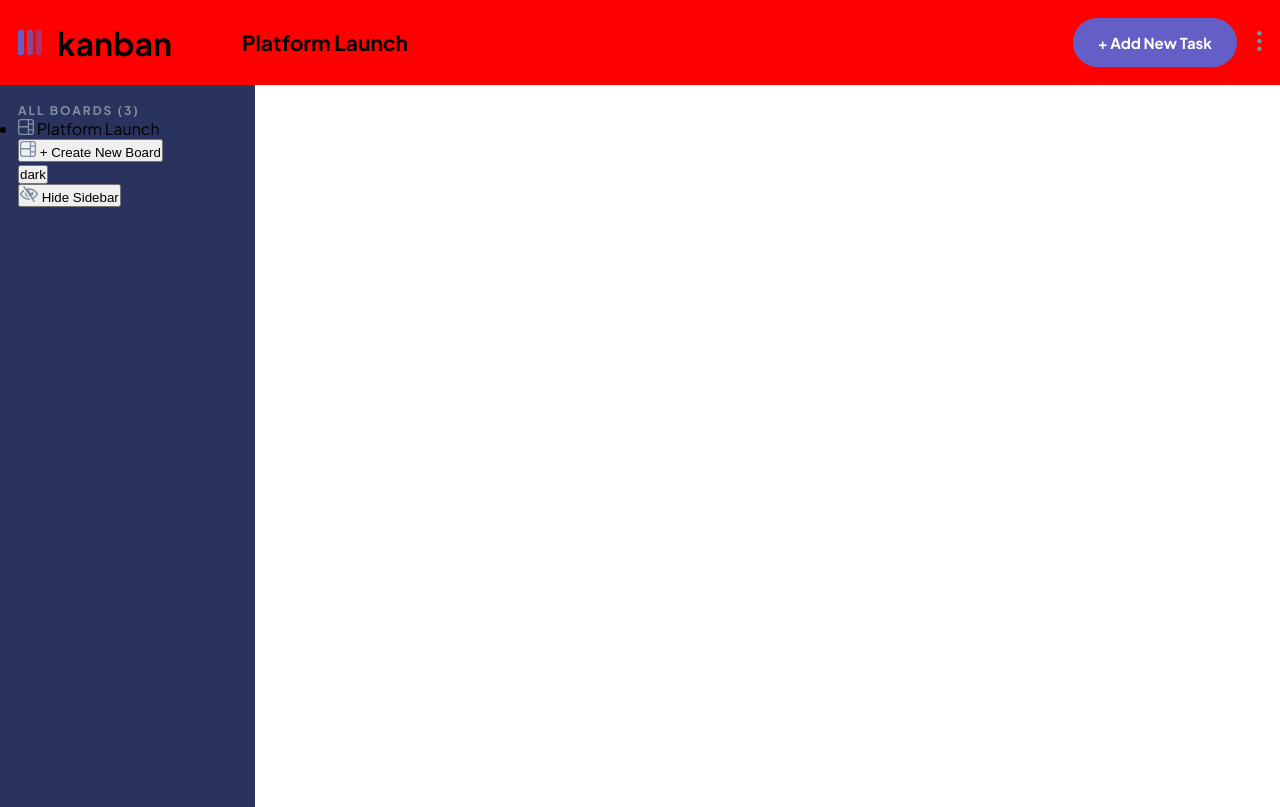
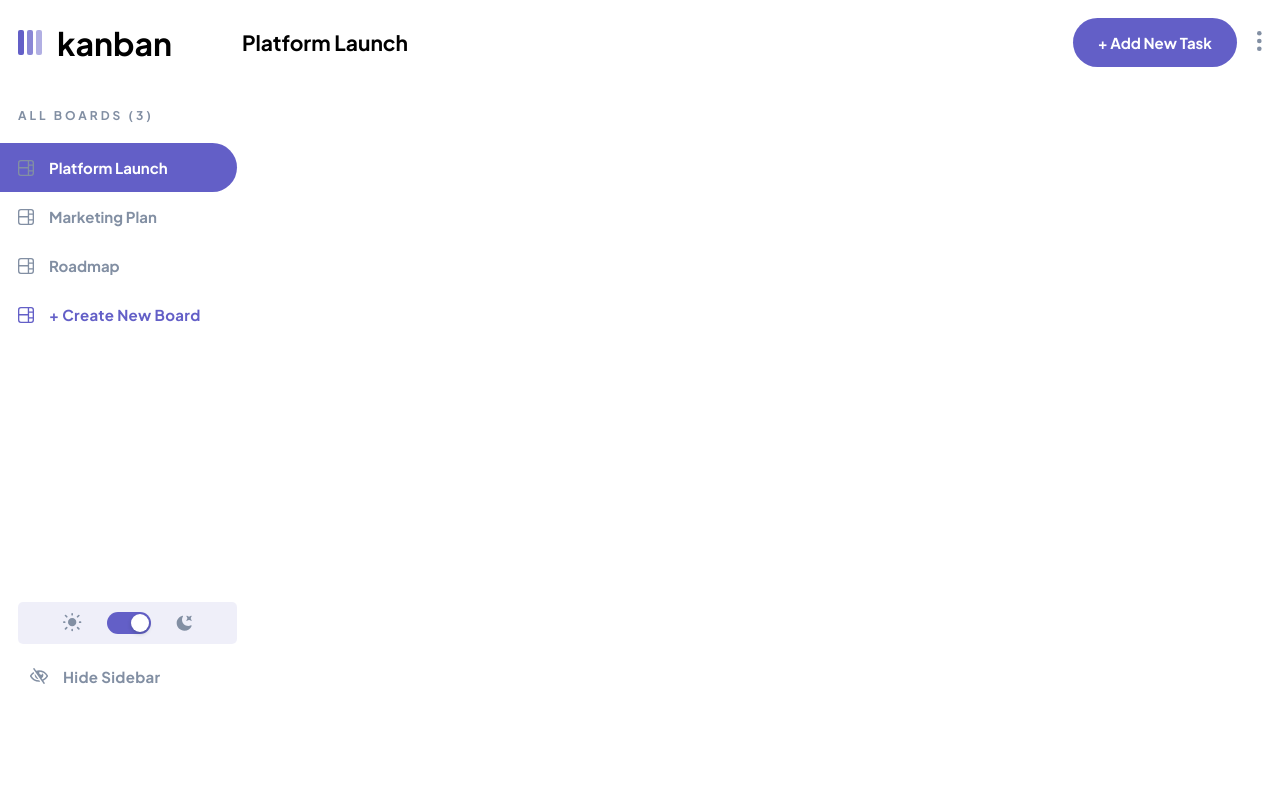
Before and after one commit to NurgulYunusova/Kanban-Task-Management, a React (Vite) app: page / in a window 1280 px wide. Built offline with nearby package versions, Linux system fonts and the light colour scheme.

Commit message:
sidebar completed

```diff
--- a/package.json
+++ b/package.json
@@ -10,6 +10,7 @@
     "preview": "vite preview"
   },
   "dependencies": {
+    "antd": "^5.15.0",
     "react": "^18.2.0",
     "react-dom": "^18.2.0",
     "sass": "^1.71.1"
--- a/src/components/header/header.scss
+++ b/src/components/header/header.scss
@@ -4,7 +4,6 @@
 header {
   width: 100vw;
   height: 100%;
-  background-color: red;
 
   .container {
     padding: 18px;
--- a/src/components/sidebar/Sidebar.jsx
+++ b/src/components/sidebar/Sidebar.jsx
@@ -1,16 +1,22 @@
 import "./sidebar.scss";
+import { Switch } from "antd";
 
 function Sidebar() {
   return (
     <>
       <div className="sidebar">
         <div className="sidebarContainer">
+          <div className="topSection">
             <h3>All boards (3)</h3>
 
             <div className="boardsNames">
               <ul>
-              <li>
-                <svg width="16" height="16" xmlns="http://www.w3.org/2000/svg">
+                <li className="active">
+                  <svg
+                    width="16"
+                    height="16"
+                    xmlns="http://www.w3.org/2000/svg"
+                  >
                     <path
                       d="M0 2.889A2.889 2.889 0 0 1 2.889 0H13.11A2.889 2.889 0 0 1 16 2.889V13.11A2.888 2.888 0 0 1 13.111 16H2.89A2.889 2.889 0 0 1 0 13.111V2.89Zm1.333 5.555v4.667c0 .859.697 1.556 1.556 1.556h6.889V8.444H1.333Zm8.445-1.333V1.333h-6.89A1.556 1.556 0 0 0 1.334 2.89V7.11h8.445Zm4.889-1.333H11.11v4.444h3.556V5.778Zm0 5.778H11.11v3.11h2a1.556 1.556 0 0 0 1.556-1.555v-1.555Zm0-7.112V2.89a1.555 1.555 0 0 0-1.556-1.556h-2v3.111h3.556Z"
                       fill="#828FA3"
@@ -18,21 +24,61 @@ function Sidebar() {
                   </svg>{" "}
                   Platform Launch
                 </li>
-            </ul>
-          </div>
-
-          <button>
-            <svg width="16" height="16" xmlns="http://www.w3.org/2000/svg">
+                <li>
+                  <svg
+                    width="16"
+                    height="16"
+                    xmlns="http://www.w3.org/2000/svg"
+                  >
                     <path
                       d="M0 2.889A2.889 2.889 0 0 1 2.889 0H13.11A2.889 2.889 0 0 1 16 2.889V13.11A2.888 2.888 0 0 1 13.111 16H2.89A2.889 2.889 0 0 1 0 13.111V2.89Zm1.333 5.555v4.667c0 .859.697 1.556 1.556 1.556h6.889V8.444H1.333Zm8.445-1.333V1.333h-6.89A1.556 1.556 0 0 0 1.334 2.89V7.11h8.445Zm4.889-1.333H11.11v4.444h3.556V5.778Zm0 5.778H11.11v3.11h2a1.556 1.556 0 0 0 1.556-1.555v-1.555Zm0-7.112V2.89a1.555 1.555 0 0 0-1.556-1.556h-2v3.111h3.556Z"
                       fill="#828FA3"
                     />
                   </svg>{" "}
+                  Marketing Plan
+                </li>
+                <li>
+                  <svg
+                    width="16"
+                    height="16"
+                    xmlns="http://www.w3.org/2000/svg"
+                  >
+                    <path
+                      d="M0 2.889A2.889 2.889 0 0 1 2.889 0H13.11A2.889 2.889 0 0 1 16 2.889V13.11A2.888 2.888 0 0 1 13.111 16H2.89A2.889 2.889 0 0 1 0 13.111V2.89Zm1.333 5.555v4.667c0 .859.697 1.556 1.556 1.556h6.889V8.444H1.333Zm8.445-1.333V1.333h-6.89A1.556 1.556 0 0 0 1.334 2.89V7.11h8.445Zm4.889-1.333H11.11v4.444h3.556V5.778Zm0 5.778H11.11v3.11h2a1.556 1.556 0 0 0 1.556-1.555v-1.555Zm0-7.112V2.89a1.555 1.555 0 0 0-1.556-1.556h-2v3.111h3.556Z"
+                      fill="#828FA3"
+                    />
+                  </svg>{" "}
+                  Roadmap
+                </li>
+              </ul>
+            </div>
+
+            <button className="createNew">
+              <svg width="16" height="16" xmlns="http://www.w3.org/2000/svg">
+                <path
+                  d="M0 2.889A2.889 2.889 0 0 1 2.889 0H13.11A2.889 2.889 0 0 1 16 2.889V13.11A2.888 2.888 0 0 1 13.111 16H2.89A2.889 2.889 0 0 1 0 13.111V2.89Zm1.333 5.555v4.667c0 .859.697 1.556 1.556 1.556h6.889V8.444H1.333Zm8.445-1.333V1.333h-6.89A1.556 1.556 0 0 0 1.334 2.89V7.11h8.445Zm4.889-1.333H11.11v4.444h3.556V5.778Zm0 5.778H11.11v3.11h2a1.556 1.556 0 0 0 1.556-1.555v-1.555Zm0-7.112V2.89a1.555 1.555 0 0 0-1.556-1.556h-2v3.111h3.556Z"
+                  fill="#635fc7"
+                />
+              </svg>{" "}
               + Create New Board
             </button>
+          </div>
 
-          <div className="toggleModes">
-            <button>dark </button>
+          <div className="bottomSection">
+            <div className="toggleMode">
+              <svg width="19" height="19" xmlns="http://www.w3.org/2000/svg">
+                <path
+                  d="M9.167 15.833a.833.833 0 0 1 .833.834v.833a.833.833 0 0 1-1.667 0v-.833a.833.833 0 0 1 .834-.834ZM3.75 13.75a.833.833 0 0 1 .59 1.422l-1.25 1.25a.833.833 0 0 1-1.18-1.178l1.25-1.25a.833.833 0 0 1 .59-.244Zm10.833 0c.221 0 .433.088.59.244l1.25 1.25a.833.833 0 0 1-1.179 1.178l-1.25-1.25a.833.833 0 0 1 .59-1.422ZM9.167 5a4.167 4.167 0 1 1 0 8.334 4.167 4.167 0 0 1 0-8.334Zm-7.5 3.333a.833.833 0 0 1 0 1.667H.833a.833.833 0 1 1 0-1.667h.834Zm15.833 0a.833.833 0 0 1 0 1.667h-.833a.833.833 0 0 1 0-1.667h.833Zm-1.667-6.666a.833.833 0 0 1 .59 1.422l-1.25 1.25a.833.833 0 1 1-1.179-1.178l1.25-1.25a.833.833 0 0 1 .59-.244Zm-13.333 0c.221 0 .433.088.59.244l1.25 1.25a.833.833 0 0 1-1.18 1.178L1.91 3.09a.833.833 0 0 1 .59-1.422ZM9.167 0A.833.833 0 0 1 10 .833v.834a.833.833 0 1 1-1.667 0V.833A.833.833 0 0 1 9.167 0Z"
+                  fill="#828FA3"
+                />
+              </svg>
+              <Switch defaultChecked style={{ backgroundColor: "#635fc7" }} />
+              <svg width="16" height="16" xmlns="http://www.w3.org/2000/svg">
+                <path
+                  d="M6.474.682c.434-.11.718.406.481.78A6.067 6.067 0 0 0 6.01 4.72c0 3.418 2.827 6.187 6.314 6.187.89.002 1.77-.182 2.584-.54.408-.18.894.165.724.57-1.16 2.775-3.944 4.73-7.194 4.73-4.292 0-7.771-3.41-7.771-7.615 0-3.541 2.466-6.518 5.807-7.37Zm8.433.07c.442-.294.969.232.674.674l-.525.787a1.943 1.943 0 0 0 0 2.157l.525.788c.295.441-.232.968-.674.673l-.787-.525a1.943 1.943 0 0 0-2.157 0l-.786.525c-.442.295-.97-.232-.675-.673l.525-.788a1.943 1.943 0 0 0 0-2.157l-.525-.787c-.295-.442.232-.968.674-.673l.787.525a1.943 1.943 0 0 0 2.157 0Z"
+                  fill="#828FA3"
+                />
+              </svg>
             </div>
 
             <div className="hideSidebarButton">
@@ -48,6 +94,7 @@ function Sidebar() {
             </div>
           </div>
         </div>
+      </div>
     </>
   );
 }
--- a/src/components/sidebar/sidebar.scss
+++ b/src/components/sidebar/sidebar.scss
@@ -3,18 +3,127 @@
 
 .sidebar {
   width: 255px;
-  background-color: rgb(41, 51, 93);
-  height: calc(100vh - 77.6px);
+  height: 618.7px;
   font-family: $base-font;
 
   &Container {
-    padding: 18px;
+    padding: 18px 18px 18px 0;
+    height: 100%;
+
+    .topSection {
+      height: 80%;
+    }
+
+    .bottomSection {
+      height: 20%;
+      display: flex;
+      flex-direction: column;
+      justify-content: flex-end;
+      gap: 18px;
+    }
 
     h3 {
       font-size: 12px;
       color: $base-color2;
       text-transform: uppercase;
-      letter-spacing: 2px;
+      letter-spacing: 3px;
+      padding-left: 18px;
+      margin: 5px 0 20px;
+    }
+
+    .boardsNames {
+      ul {
+        list-style: none;
+
+        li {
+          font-weight: 700;
+          font-size: 15px;
+          display: flex;
+          gap: 15px;
+          align-items: center;
+          color: #fff;
+          padding: 15px 18px;
+          border-top-right-radius: 25px;
+          border-bottom-right-radius: 25px;
+          cursor: pointer;
+          transition: all 0.2s ease-in-out;
+          color: $base-color2;
+
+          &:hover {
+            background-color: rgba(99, 95, 199, 0.1);
+          }
+
+          &.active {
+            background-color: $base-color1;
+            color: #fff;
+          }
+        }
+      }
+    }
+
+    .createNew {
+      font-weight: 700;
+      font-size: 15px;
+      display: flex;
+      gap: 15px;
+      align-items: center;
+      color: $base-color1;
+      padding: 15px 18px;
+      border-top-right-radius: 25px;
+      border-bottom-right-radius: 25px;
+      cursor: pointer;
+      transition: all 0.2s ease-in-out;
+      border: transparent;
+      outline: none;
+      background-color: transparent;
+      font-family: $base-font;
+      letter-spacing: 0.3px;
+      width: 100%;
+
+      &:hover {
+        background-color: rgba(99, 95, 199, 0.1);
+      }
+    }
+
+    .toggleMode {
+      width: 219px;
+      background-color: rgba(99, 95, 199, 0.1);
+      @include center();
+      gap: 25px;
+      margin: 0 18px;
+      padding: 10px 0;
+      border-radius: 5px;
+
+      svg {
+        display: flex;
+        align-items: center;
+      }
+    }
+
+    .hideSidebarButton {
+      button {
+        font-weight: 700;
+        font-size: 15px;
+        display: flex;
+        gap: 15px;
+        align-items: center;
+        color: $base-color2;
+        padding: 5px 18px 5px 30px;
+        border-top-right-radius: 25px;
+        border-bottom-right-radius: 25px;
+        cursor: pointer;
+        transition: all 0.2s ease-in-out;
+        border: transparent;
+        outline: none;
+        background-color: transparent;
+        font-family: $base-font;
+        letter-spacing: 0.3px;
+        width: 100%;
+
+        &:hover {
+          background-color: rgba(99, 95, 199, 0.1);
+        }
+      }
     }
   }
 }
```
Also changed, not shown: 1 other file (tests, documents, lock files or other folders). Lines whose indentation alone changed are shown as unchanged.
